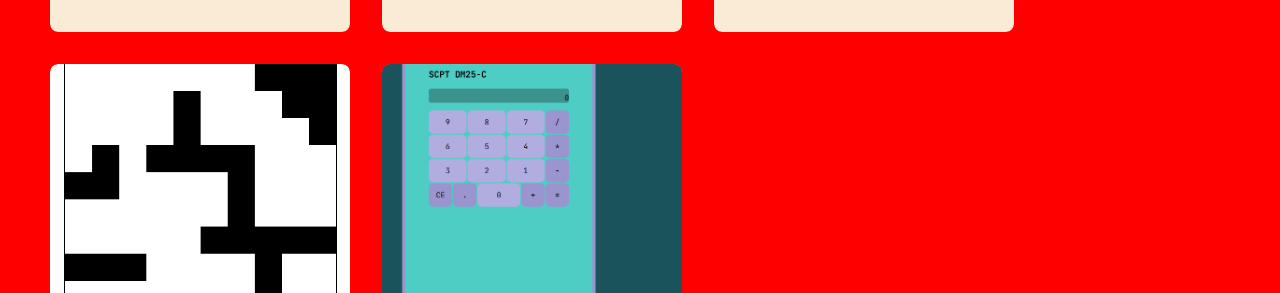
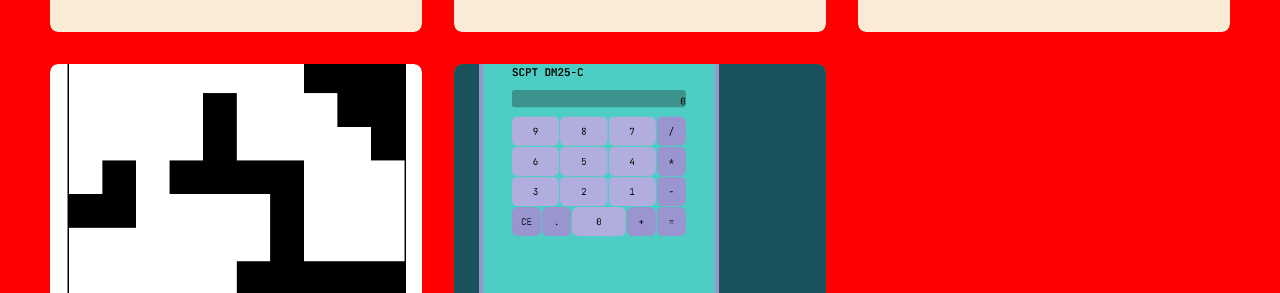
Before and after one commit to dmartinez6319/Responsive-Homepage, a website: page src/template.html in a window 1280 px wide. Shown: the part 889-1182 px from the top of the page. Drawn offline with nearby package versions, Linux system fonts and the light colour scheme.

Commit message:
(fix) main grid minmax 1fr

```diff
--- a/src/styles.css
+++ b/src/styles.css
@@ -92,7 +92,7 @@ main {
 .grid-container {
     display: grid;
 
-    grid-template: repeat(1,330px) / repeat(auto-fill,300px);
+    grid-template: repeat(1,330px) / repeat(auto-fill,minmax(300px,1fr));
     grid-auto-rows: minmax(300px,1fr);
     gap: 2rem;
 }
```
